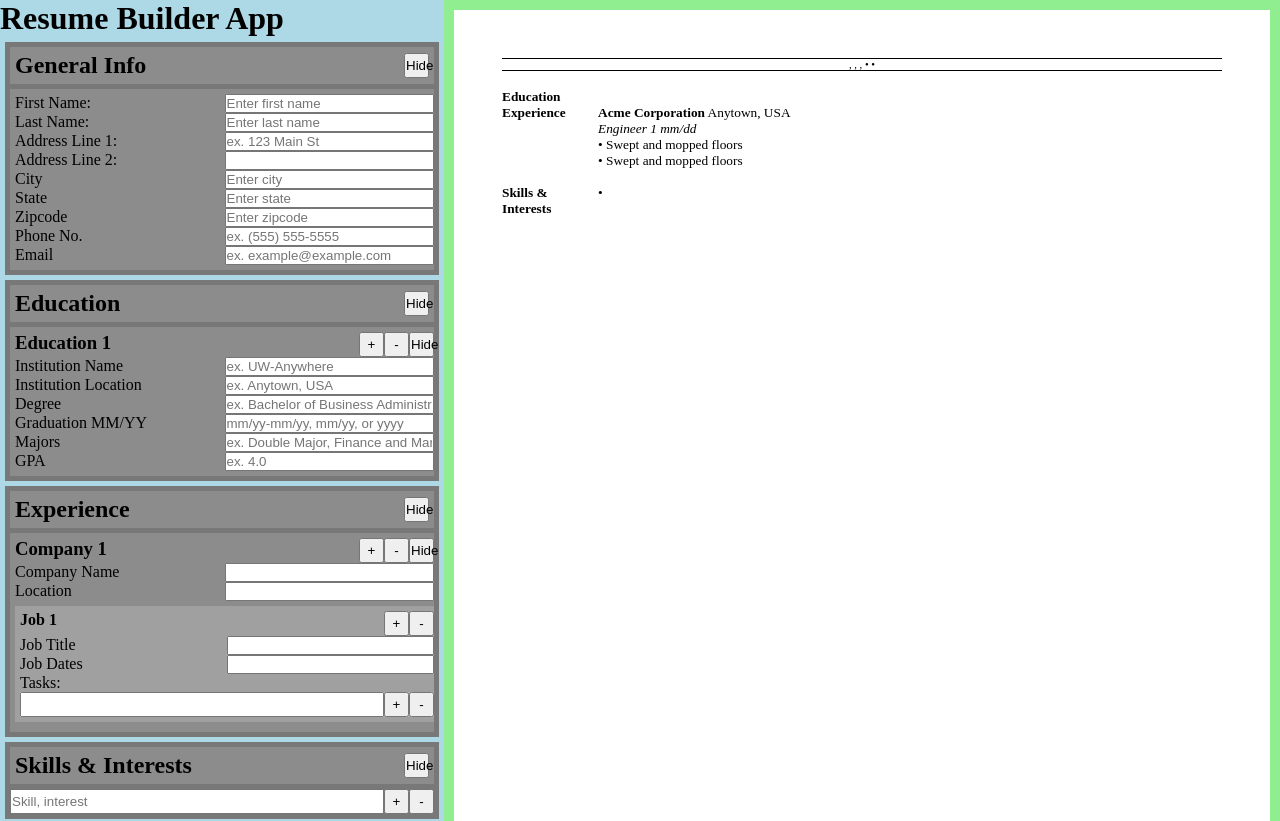
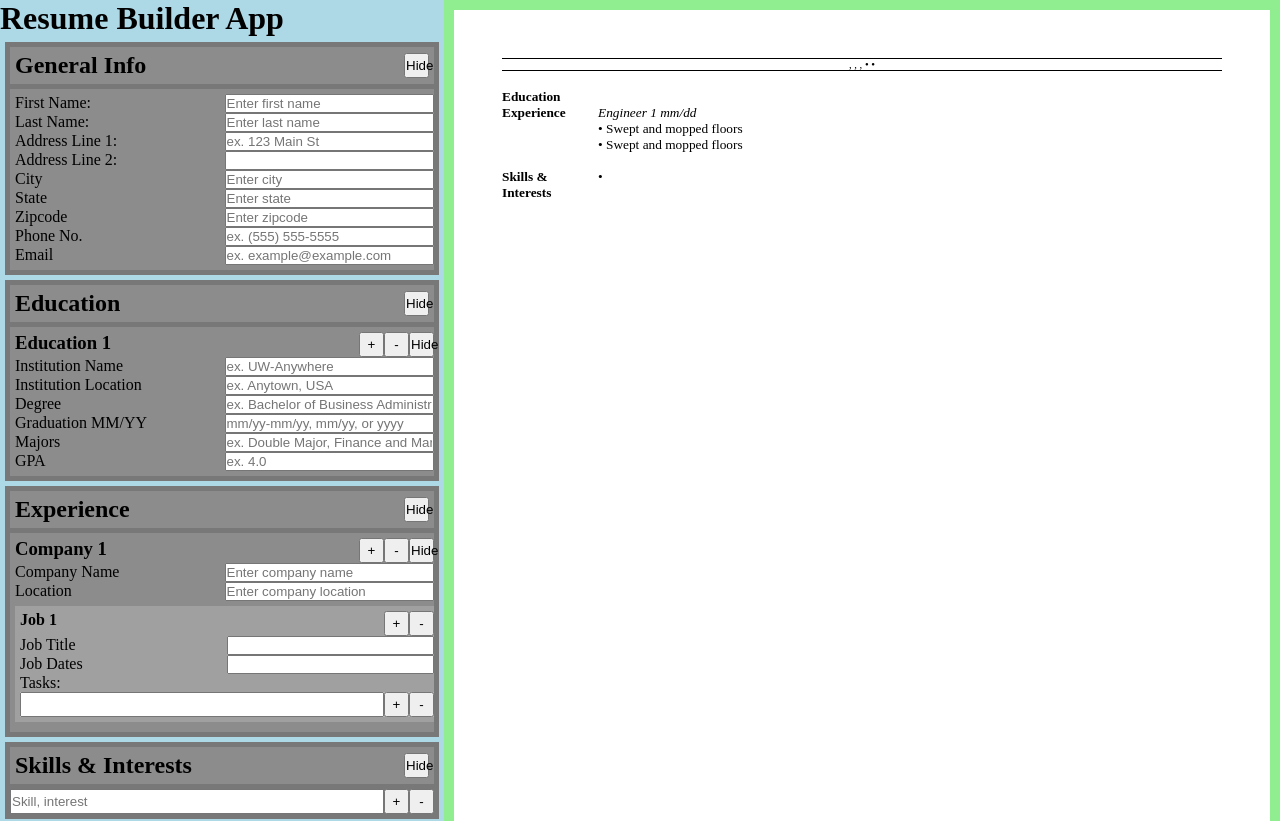
Before and after one commit to hansbuilt/odin-CVApplication, a React (Vite) app: page / in a window 1280 px wide. Shown: the top 821 px of the page. Built offline with nearby package versions, Linux system fonts and the light colour scheme.

Commit message:
Added company state connectivity

```diff
--- a/src/App.jsx
+++ b/src/App.jsx
@@ -100,7 +100,15 @@ function App() {
           onChildDelete={handleChildDelete}
         ></EditSection>
 
-        <EditSection name="Experience" Component={EditJobCompany}>
+        <EditSection
+          name="Experience"
+          Component={EditJobCompany}
+          formData={formData}
+          onInputChange={handleInputChange}
+          onChildAdd={handleChildAdd}
+          onChildUpdate={handleChildUpdate}
+          onChildDelete={handleChildDelete}
+        >
           <EditJobCompany></EditJobCompany>
         </EditSection>
 
--- a/src/components/editor/EditJobCompany.jsx
+++ b/src/components/editor/EditJobCompany.jsx
@@ -5,7 +5,7 @@ import DeleteItemBtn from "./DeleteItemBtn";
 import EditJobRole from "./EditJobRole";
 import randomUUID from "crypto";
 
-function EditJobCompany({ id, onAdd, onDelete }) {
+function EditJobCompany({ id, onAdd, onDelete, onDataChange }) {
   const [isVisible, setIsVisible] = useState(true);
 
   const [children, setChildren] = useState([{ id: 1 }]);
@@ -42,10 +42,34 @@ function EditJobCompany({ id, onAdd, onDelete }) {
         <div className={`editCompanyBody ${isVisible ? "" : "hidden"}`}>
           <div className="editInputContainer">
             <label>Company Name</label>
-            <input type="text" name="jobCompany" required></input>
+            <input
+              type="text"
+              name="jobCompany"
+              placeholder="Enter company name"
+              onChange={(e) =>
+                onDataChange(
+                  "experienceData",
+                  id,
+                  e.target.name,
+                  e.target.value
+                )
+              }
+            ></input>
 
             <label>Location</label>
-            <input type="text" name="jobLocation" required></input>
+            <input
+              type="text"
+              name="jobLocation"
+              placeholder="Enter company location"
+              onChange={(e) =>
+                onDataChange(
+                  "experienceData",
+                  id,
+                  e.target.name,
+                  e.target.value
+                )
+              }
+            ></input>
           </div>
           {
             /*isVisible &&*/
--- a/src/components/viewer/ResumeExperienceContainer.jsx
+++ b/src/components/viewer/ResumeExperienceContainer.jsx
@@ -1,15 +1,16 @@
 import ResumeSectionContainer from "./ResumeSectionContainer";
 import ResumeExperienceItem from "./ResumeExperienceItem";
 
-function ResumeExperienceContainer({ name, children }) {
+function ResumeExperienceContainer({ name, data }) {
   return (
     <ResumeSectionContainer name="Experience">
-      <ResumeExperienceItem
-        name="Acme Corporation"
-        location="Anytown, USA"
-      ></ResumeExperienceItem>
-
-      {children}
+      {data.map((item) => (
+        <ResumeExperienceItem
+          key={item.id}
+          name={item.jobCompany}
+          location={item.jobLocation}
+        ></ResumeExperienceItem>
+      ))}
     </ResumeSectionContainer>
   );
 }
--- a/src/components/viewer/ViewerContainer.jsx
+++ b/src/components/viewer/ViewerContainer.jsx
@@ -36,7 +36,9 @@ function ViewerContainer({ /*children,*/ formData }) {
         <ResumeEducationContainer
           data={formData.educationData}
         ></ResumeEducationContainer>
-        <ResumeExperienceContainer></ResumeExperienceContainer>
+        <ResumeExperienceContainer
+          data={formData.experienceData}
+        ></ResumeExperienceContainer>
         <ResumeSkillsContainer
           data={formData.skillsData}
         ></ResumeSkillsContainer>
```
